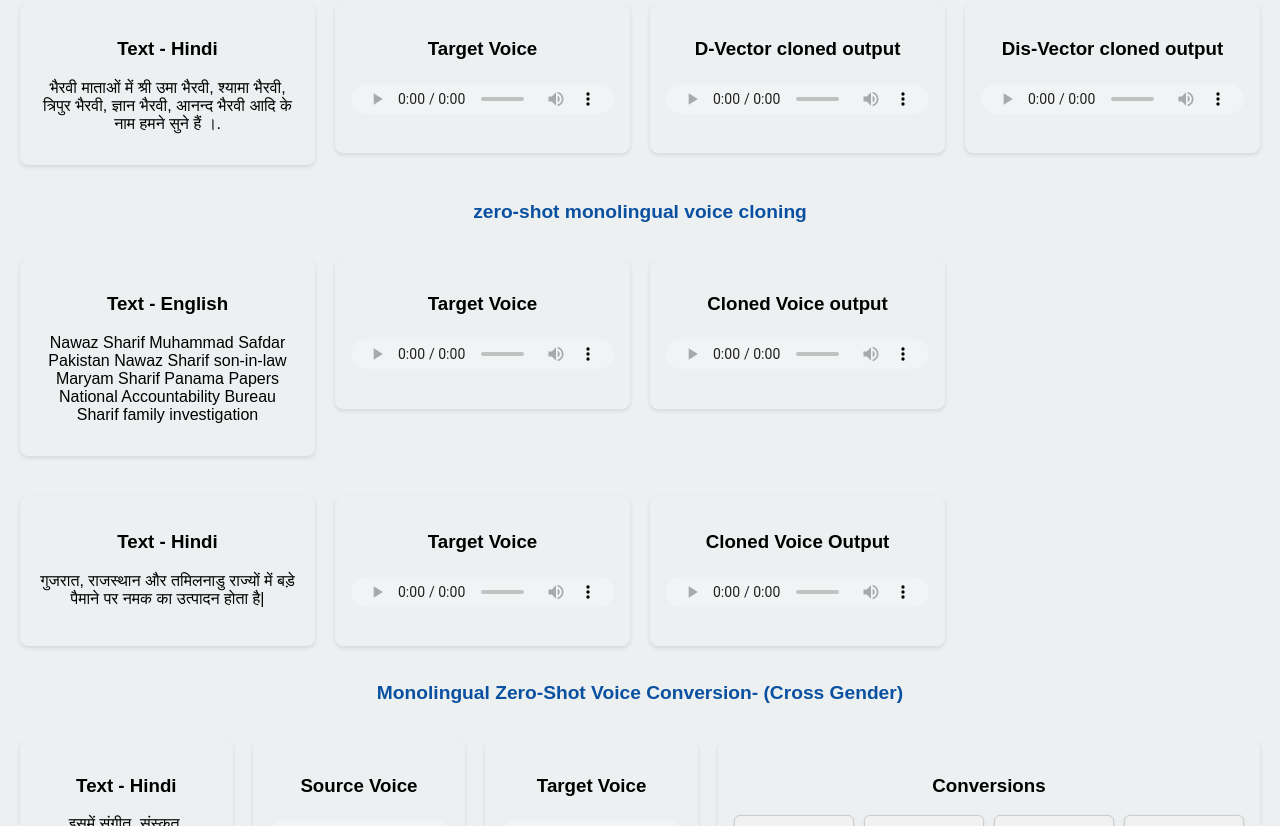
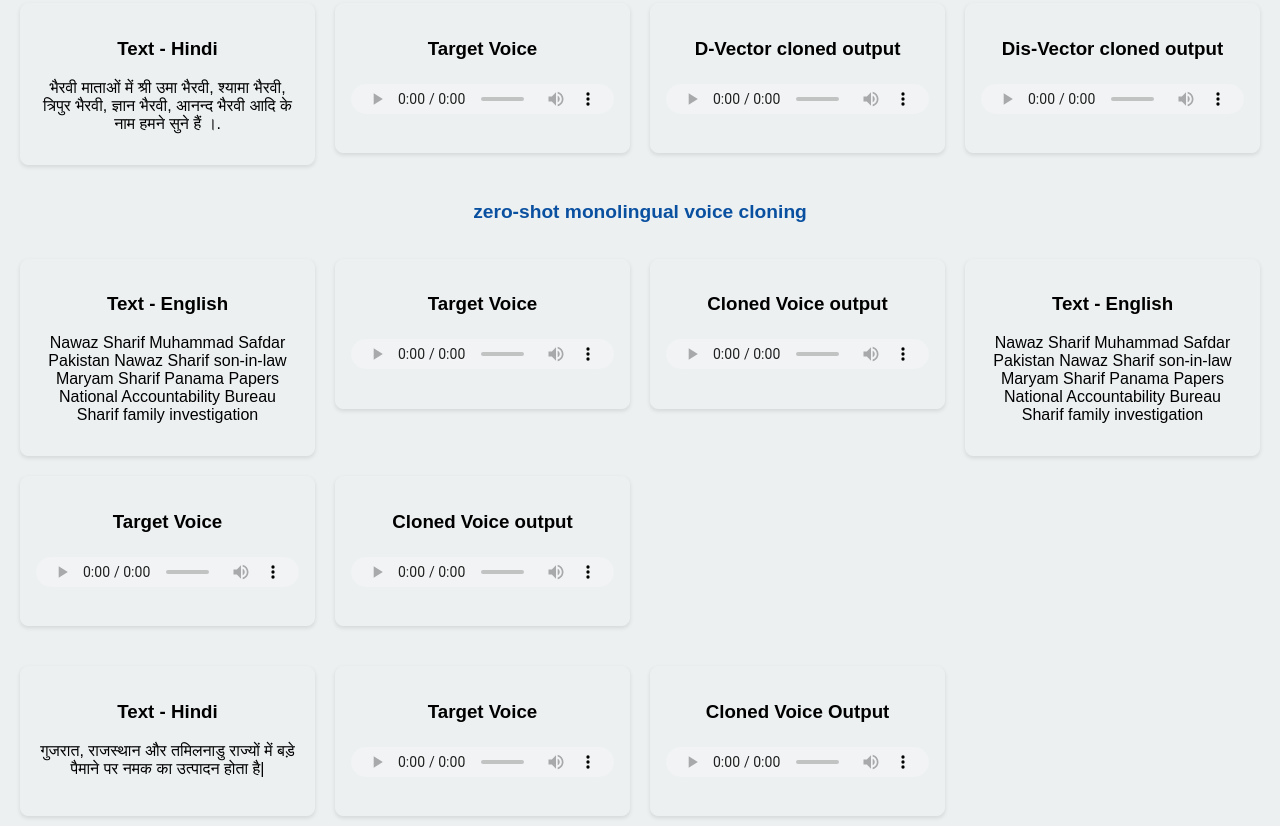
Before and after one commit to NN-Project-1/dis-vector_web, a plain HTML site: page index.html in a window 1280 px wide. Shown: the part 399-1225 px from the top of the page. Drawn offline with Linux system fonts and the light colour scheme; a script that the page names is missing.

Commit message:
Update index.html

```diff
--- a/index.html
+++ b/index.html
@@ -106,6 +106,31 @@
                 Your browser does not support the audio element.
             </audio>
         </div>
+
+
+        <div class="grid-item">
+            <h3>Text - English</h3>
+            <p>Nawaz Sharif Muhammad Safdar Pakistan Nawaz Sharif son-in-law Maryam Sharif Panama Papers National Accountability Bureau Sharif family investigation</p>
+        </div>
+
+        <!-- Source Voice -->
+        <div class="grid-item">
+            <h3>Target Voice</h3>
+            <audio controls>
+                <source src="assets/audio/Tabel_3_zero_shot_monolingual_voice_cloning/English_lang_English_Female/en_f_EN_E_1404.wav" type="audio/wav">
+                Your browser does not support the audio element.
+            </audio>
+        </div>
+
+        <!-- Cloned Voice -->
+        <div class="grid-item">
+            <h3>Cloned Voice output</h3>
+            <audio controls>
+                <source src="assets/audio/Tabel_3_zero_shot_monolingual_voice_cloning/English_lang_English_Female/English_female_mono_new.wav" type="audio/wav">
+                Your browser does not support the audio element.
+            </audio>
+        </div>
+
 
     </div>
 </section>
```
